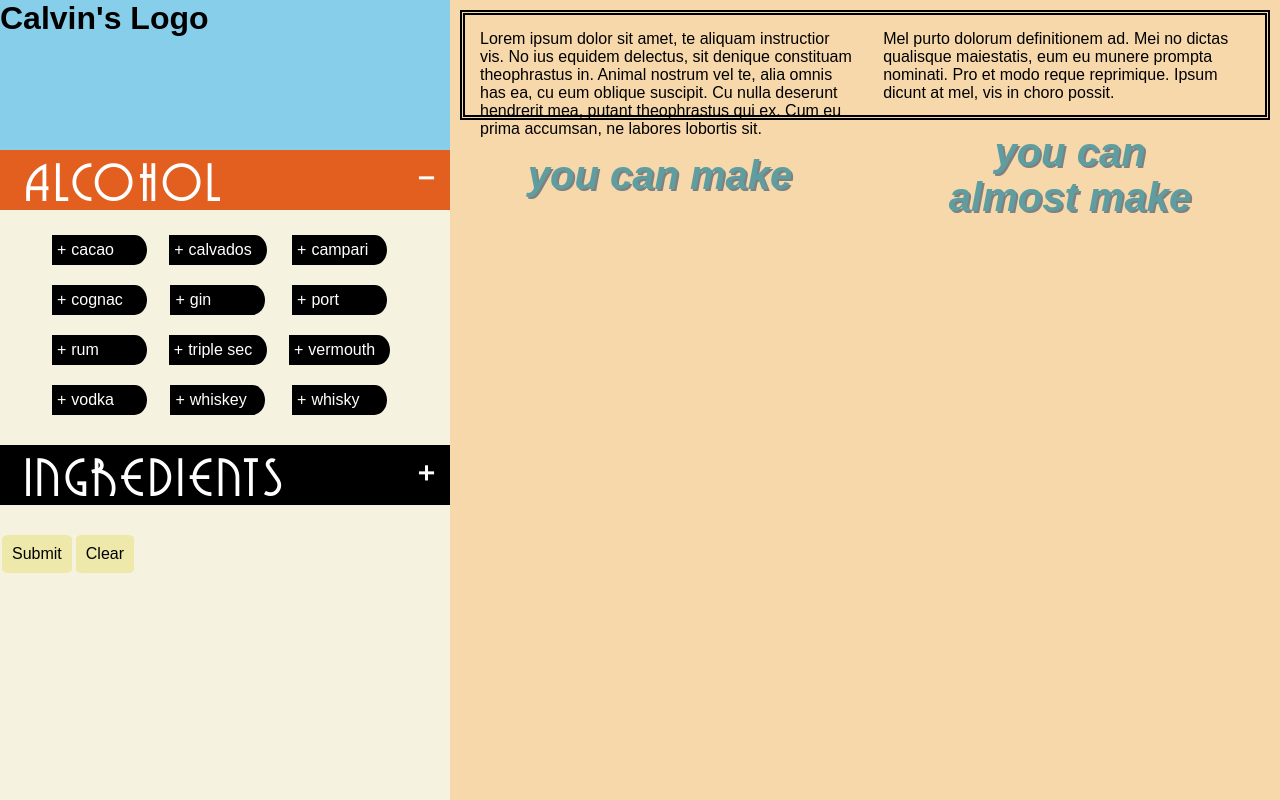
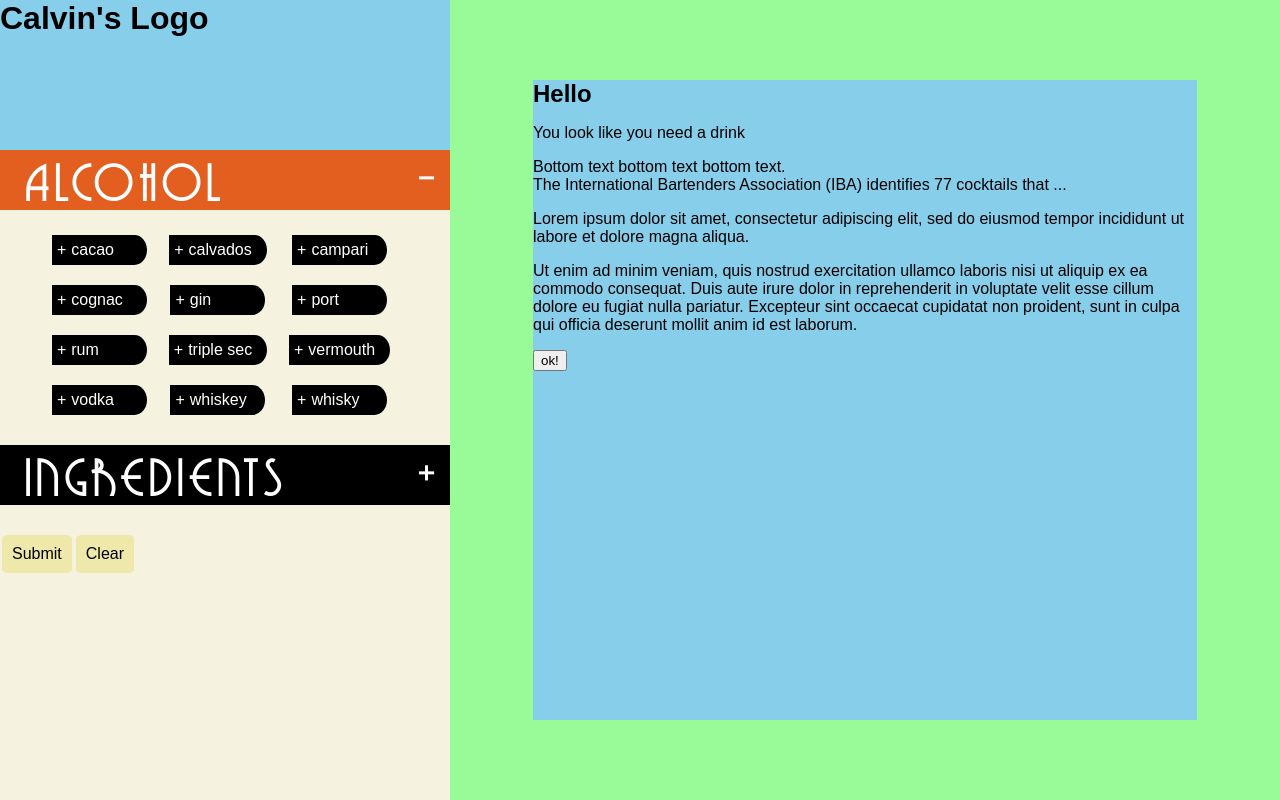
Before and after one commit to PGalicia/CocktailFinder, a React (Create React App) app: page / in a window 1280 px wide. Built offline with nearby package versions, Linux system fonts and the light colour scheme.

Commit message:
Design Page: Refactor Page

```diff
--- a/src/actions/index.js
+++ b/src/actions/index.js
@@ -2,8 +2,14 @@ import {
     CHECKBOXES_CHANGE,
     SELECTED_CHECKBOXES,
     UPDATE_CLOSE_COCKTAIL,
-    UPDATE_POSSIBLE_COCKTAIL
+    UPDATE_POSSIBLE_COCKTAIL,
+    CLOSE_GREETING_MESSAGE
 } from "../constants/action-types";
+
+export const closeGreetingMessage = bool => ({
+    type: CLOSE_GREETING_MESSAGE,
+    payload: bool
+});
 
 export const handleCheckboxes = checkboxes => ({
     type: CHECKBOXES_CHANGE,
--- a/src/components/container/home.jsx
+++ b/src/components/container/home.jsx
@@ -26,11 +26,20 @@ const mapDispatchToProps = dispatch => {
 };
 
 class Home extends Component {
+  // state = {
+  //   isGreetOpen: true
+  // }
+
   // constructor() {
   //   super();
 
   //   // Checkbox Setup
-  //   this.setupCheckbox = this.setupCheckbox.bind(this);
+  //   // this.setupCheckbox = this.setupCheckbox.bind(this);
+  //   this.closeGreetingMessage = this.closeGreetingMessage.bind(this);
+  // }
+
+  // closeGreetingMessage() {
+  //   this.setState({isGreetOpen: false});
   // }
 
   // componentDidMount() {
@@ -69,50 +78,66 @@ class Home extends Component {
   // }
 
   render() {
-    let notEmpty = !this.props.selected.every(
-      category => category.chosen.length === 0
-    );
+    // let notEmpty = !this.props.selected.every(
+    //   category => category.chosen.length === 0
+    // );
     return (
-      <div className="home-container">
-        <ResultContainer
-          possible={this.props.possibleCocktails}
-          close={this.props.closeCocktails}
-        />
-        {/* {notEmpty && (
-          <React.Fragment>
-            <Selected selected={this.props.selected} />
-            <h2>Result:</h2>
-            <Result
-              name="Possible Cocktail"
-              result={this.props.possibleCocktails}
-            />
-            <Result name="Close Cocktail" result={this.props.closeCocktails} />
-          </React.Fragment>
-        )} */}
-        {/* <Selected selected={this.props.selected} /> */}
-        {/* <div className="box">
-          <p>
-            Lorem ipsum dolor sit amet, te aliquam instructior vis. No ius
-            equidem delectus, sit denique constituam theophrastus in. Animal
-            nostrum vel te, alia omnis has ea, cu eum oblique suscipit. Cu nulla
-            deserunt hendrerit mea, putant theophrastus qui ex. Cum eu prima
-            accumsan, ne labores lobortis sit.
-          </p>
-          <p>
-            Mel purto dolorum definitionem ad. Mei no dictas qualisque
-            maiestatis, eum eu munere prompta nominati. Pro et modo reque
-            reprimique. Ipsum dicunt at mel, vis in choro possit.
-          </p>
-        </div>
-        <FilterResult
-          name="you can make"
-          result={this.props.possibleCocktails}
-        />
-        <FilterResult
-          name="you can almost make"
-          result={this.props.closeCocktails}
-        /> */}
-      </div>
+      <React.Fragment>
+        {this.props.isGreetOpen === false ? (
+          // <ResultContainer
+          //   possible={this.props.possibleCocktails}
+          //   close={this.props.closeCocktails}
+          // />
+          <Result name="n/a" result={this.props.cocktails} />
+        ) : (
+          <Greeting />
+        )}
+      </React.Fragment>
+      // <div className="home-container">
+      //   {!this.props.isGreetOpen ? (
+      //     <ResultContainer
+      //       possible={this.props.possibleCocktails}
+      //       close={this.props.closeCocktails}
+      //     />
+      //   ) : (
+      //     <Greeting />
+      //   )}
+
+      //   {/* {notEmpty && (
+      //     <React.Fragment>
+      //       <Selected selected={this.props.selected} />
+      //       <h2>Result:</h2>
+      //       <Result
+      //         name="Possible Cocktail"
+      //         result={this.props.possibleCocktails}
+      //       />
+      //       <Result name="Close Cocktail" result={this.props.closeCocktails} />
+      //     </React.Fragment>
+      //   )} */}
+      //   {/* <Selected selected={this.props.selected} /> */}
+      //   {/* <div className="box">
+      //     <p>
+      //       Lorem ipsum dolor sit amet, te aliquam instructior vis. No ius
+      //       equidem delectus, sit denique constituam theophrastus in. Animal
+      //       nostrum vel te, alia omnis has ea, cu eum oblique suscipit. Cu nulla
+      //       deserunt hendrerit mea, putant theophrastus qui ex. Cum eu prima
+      //       accumsan, ne labores lobortis sit.
+      //     </p>
+      //     <p>
+      //       Mel purto dolorum definitionem ad. Mei no dictas qualisque
+      //       maiestatis, eum eu munere prompta nominati. Pro et modo reque
+      //       reprimique. Ipsum dicunt at mel, vis in choro possit.
+      //     </p>
+      //   </div>
+      //   <FilterResult
+      //     name="you can make"
+      //     result={this.props.possibleCocktails}
+      //   />
+      //   <FilterResult
+      //     name="you can almost make"
+      //     result={this.props.closeCocktails}
+      //   /> */}
+      // </div>
     );
   }
 }
--- a/src/components/presentational/displayCocktail.jsx
+++ b/src/components/presentational/displayCocktail.jsx
@@ -9,11 +9,7 @@ const mapStateToProps = state => {
   };
 };
 
-const DisplayCocktail = props => (
-  <React.Fragment>
-    <Result name="n/a" result={props.cocktails} />
-  </React.Fragment>
-);
+const DisplayCocktail = props => <Result name="n/a" result={props.cocktails} />;
 
 export default connect(
   mapStateToProps,
--- a/src/components/presentational/greeting.jsx
+++ b/src/components/presentational/greeting.jsx
@@ -1,8 +1,17 @@
 import React from "react";
 import "../../style/greeting.css";
 import { Link } from "react-router-dom";
+import { connect } from "react-redux";
 
-const Greeting = () => {
+import { closeGreetingMessage } from "../../actions";
+
+const mapDispatchToProps = dispatch => {
+  return {
+    closeGreetingMessage: bool => dispatch(closeGreetingMessage(bool))
+  };
+};
+
+const Greeting = props => {
   return (
     <div className="greeting-container">
       <div className="greeting-card">
@@ -27,12 +36,14 @@ const Greeting = () => {
           pariatur. Excepteur sint occaecat cupidatat non proident, sunt in
           culpa qui officia deserunt mollit anim id est laborum.
         </p>
-        <button>
-          <Link to="/cocktaildb">ok!</Link>
-        </button>
+        <button onClick={() => props.closeGreetingMessage(false)}>ok!</button>
       </div>
     </div>
   );
 };
 
-export default Greeting;
+// export default Greeting;
+export default connect(
+  null,
+  mapDispatchToProps
+)(Greeting);
--- a/src/components/presentational/result.jsx
+++ b/src/components/presentational/result.jsx
@@ -1,45 +1,49 @@
 import React from "react";
-// import CocktailCard from "./cocktailCard";
+import CocktailCard from "./cocktailCard";
 import FilterResult from "../presentational/filterResult";
 import "../../style/result.css";
 
-const ResultContainer = props => {
-  return (
-    <React.Fragment>
-      <div className="box">
-        <p>
-          Lorem ipsum dolor sit amet, te aliquam instructior vis. No ius equidem
-          delectus, sit denique constituam theophrastus in. Animal nostrum vel
-          te, alia omnis has ea, cu eum oblique suscipit. Cu nulla deserunt
-          hendrerit mea, putant theophrastus qui ex. Cum eu prima accumsan, ne
-          labores lobortis sit.
-        </p>
-        <p>
-          Mel purto dolorum definitionem ad. Mei no dictas qualisque maiestatis,
-          eum eu munere prompta nominati. Pro et modo reque reprimique. Ipsum
-          dicunt at mel, vis in choro possit.
-        </p>
-      </div>
-      <FilterResult name="you can make" result={props.possible} />
-      <FilterResult name="you can almost make" result={props.close} />
-    </React.Fragment>
-  );
-};
-
-export default ResultContainer;
-
-// Might need to delete this -- probably useless
 // const ResultContainer = props => {
 //   return (
-//     <div className="cocktail-container">
-//       {props.name !== "n/a" ? <h4>{props.name}</h4> : null}
-//       <div className="cocktail-list">
-//         {props.result.map(cocktail => {
-//           return <CocktailCard cocktail={cocktail} />;
-//         })}
+//     <div className="result-container">
+//       <div className="box">
+//         <p>
+//           Lorem ipsum dolor sit amet, te aliquam instructior vis. No ius equidem
+//           delectus, sit denique constituam theophrastus in. Animal nostrum vel
+//           te, alia omnis has ea, cu eum oblique suscipit. Cu nulla deserunt
+//           hendrerit mea, putant theophrastus qui ex. Cum eu prima accumsan, ne
+//           labores lobortis sit.
+//         </p>
+//         <p>
+//           Mel purto dolorum definitionem ad. Mei no dictas qualisque maiestatis,
+//           eum eu munere prompta nominati. Pro et modo reque reprimique. Ipsum
+//           dicunt at mel, vis in choro possit.
+//         </p>
 //       </div>
+//       <FilterResult name="you can make" result={props.possible} />
+//       <FilterResult name="you can almost make" result={props.close} />
 //     </div>
 //   );
 // };
 
 // export default ResultContainer;
+// export default connect(
+//   null,
+//   mapDispatchToProps
+// )(ResultContainer);
+
+// Might need to delete this -- probably useless
+const Result = props => {
+  return (
+    <div className="cocktail-container">
+      {props.name !== "n/a" ? <h4>{props.name}</h4> : null}
+      <div className="cocktail-list">
+        {props.result.map(cocktail => {
+          return <CocktailCard cocktail={cocktail} />;
+        })}
+      </div>
+    </div>
+  );
+};
+
+export default Result;
--- a/src/constants/action-types.js
+++ b/src/constants/action-types.js
@@ -5,3 +5,5 @@ export const SELECTED_CHECKBOXES = "SELECTED_CHECKBOXES";
 export const UPDATE_CLOSE_COCKTAIL = "UPDATE_CLOSE_COCKTAIL";
 
 export const UPDATE_POSSIBLE_COCKTAIL = "UPDATE_POSSIBLE_COCKTAIL";
+
+export const CLOSE_GREETING_MESSAGE = "CLOSE_GREETING_MESSAGE";
--- a/src/reducers/index.js
+++ b/src/reducers/index.js
@@ -4,13 +4,15 @@ import {
     CHECKBOXES_CHANGE,
     SELECTED_CHECKBOXES,
     UPDATE_CLOSE_COCKTAIL,
-    UPDATE_POSSIBLE_COCKTAIL
+    UPDATE_POSSIBLE_COCKTAIL,
+    CLOSE_GREETING_MESSAGE
 } from "../constants/action-types";
 
 const initialState = {
     cocktails: COCKTAILS,
     alcohol: retrieveAlcohol(COCKTAILS),
     ingredients: retrieveIngredients(COCKTAILS),
+    isGreetOpen: true,
     closeCocktails: [],
     possibleCocktails: [],
     checkboxes: [],
@@ -30,6 +32,8 @@ const rootReducer = ( state = initialState, action ) => {
             return { ...state, closeCocktails: action.payload };
         case UPDATE_POSSIBLE_COCKTAIL:
             return { ...state, possibleCocktails: action.payload };
+        case CLOSE_GREETING_MESSAGE:
+            return { ...state, isGreetOpen: action.payload };
         default:
             return state;
     }
--- a/src/style/result.css
+++ b/src/style/result.css
@@ -2,6 +2,13 @@
   display: grid;
   grid-template-columns: repeat(2, auto);
 } */
+
+.result-container {
+  display: grid;
+  grid-template-columns: repeat(2, auto);
+  grid-gap: 10px;
+  margin: 10px;
+}
 
 .box {
   height: 100px;
```
